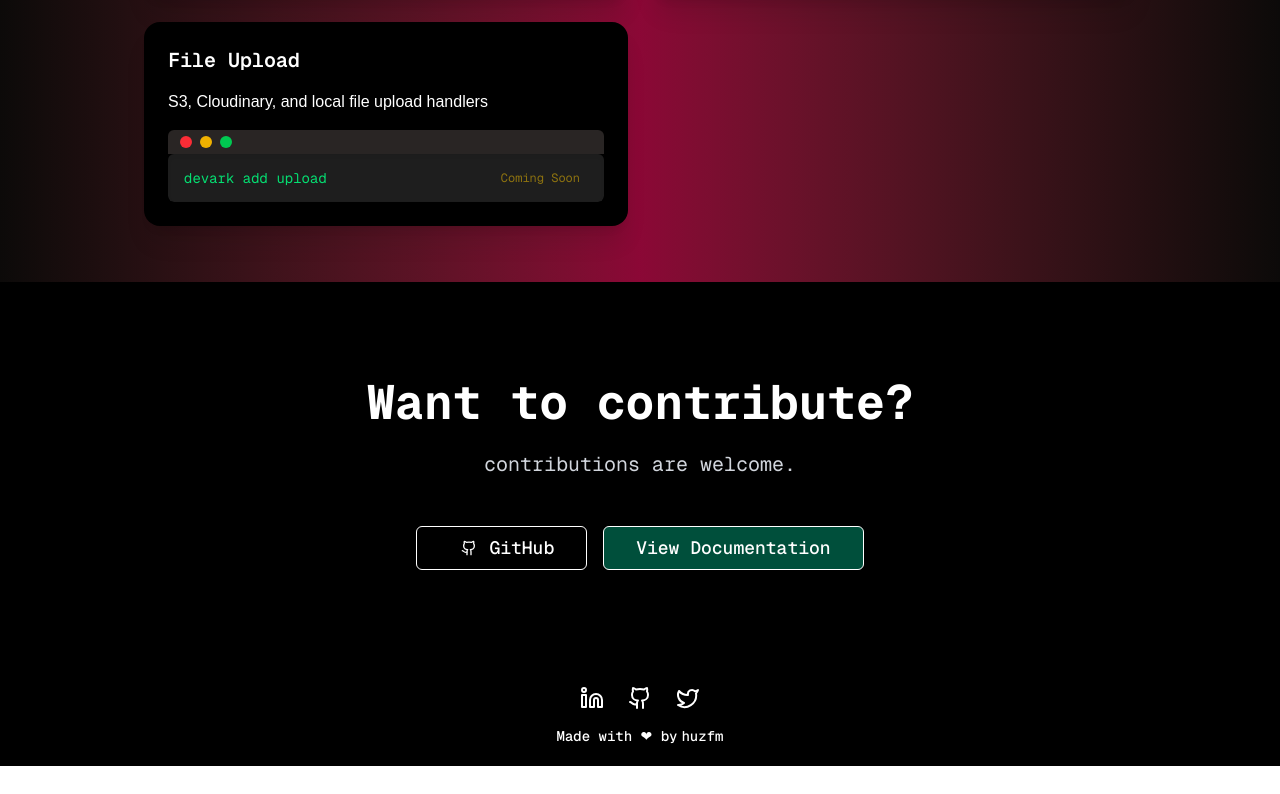
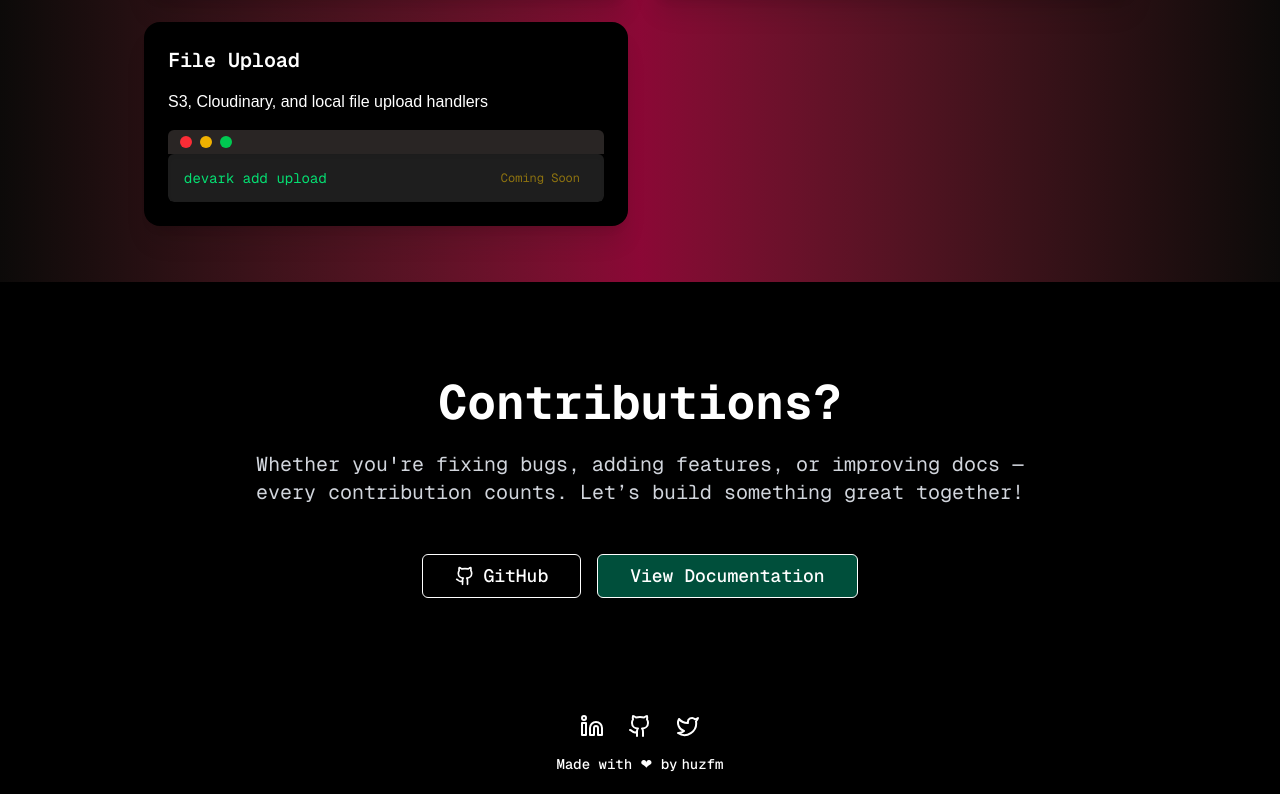
Before and after one commit to huzfm/FE, a Next.js app: page / in a window 1280 px wide. Shown: the part 1685-2479 px from the top of the page. Before the commit the page ends 2451 px from the top, so only its background shows below. Built offline with nearby package versions, Linux system fonts and the light colour scheme.

Commit message:
typo fix

```diff
--- a/src/components/CTASection.tsx
+++ b/src/components/CTASection.tsx
@@ -7,25 +7,24 @@ export default function CTASection() {
   return (
     <section className="py-24 px-4 bg-black text-white font-mono">
       <div className="container mx-auto text-center">
-        <h2 className="text-4xl md:text-5xl font-bold mb-6">
-          Want to contribute?
-        </h2>
-        <p className="text-xl text-gray-300 mb-12 max-w-3xl mx-auto ">
-          contributions are welcome.
+        <h2 className="text-4xl md:text-5xl font-bold mb-6">Contributions?</h2>
+        <p className="text-xl text-gray-300 mb-12 max-w-3xl mx-auto">
+          Whether you're fixing bugs, adding features, or improving docs — every
+          contribution counts. Let’s build something great together!
         </p>
         <div className="flex flex-col sm:flex-row gap-4 justify-center">
           <Button
             variant="outline"
             size="lg"
-            className="text-lg px-8 py-3 w-auto border-white text-white  bg-transparent"
+            className="text-lg px-8 py-3 w-auto border-white text-white bg-transparent flex items-center gap-2"
           >
-            <Github className="w-10 h-4" />
+            <Github className="w-5 h-5" />
             GitHub
           </Button>
           <Button
             size="lg"
             variant="outline"
-            className="text-lg px-8 py-3  bg-emerald-900 text-white "
+            className="text-lg px-8 py-3 bg-emerald-900 text-white"
           >
             View Documentation
           </Button>
```
